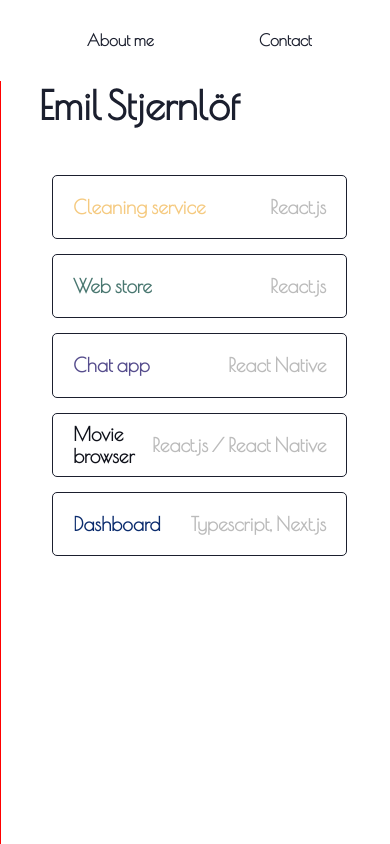
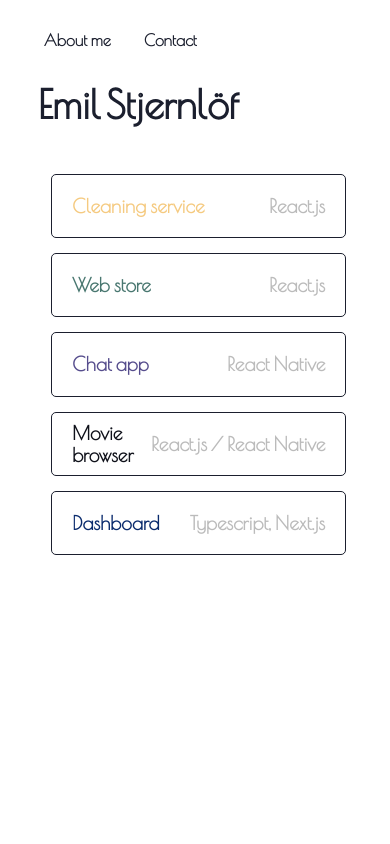
Before and after one commit to starleafer/My-portfolio, a React (Vite) app: page /My-portfolio/about in a window 390 px wide. Both pictures are taken after a click on the button "Home". Built offline with nearby package versions, Linux system fonts and the light colour scheme; a web font is replaced by a local one.

Commit message:
Refine mobile responsiveness for CustomButton, HeaderMenu, and Mainpage components
- Adjusted CustomButton width and text wrapping for mobile
- Updated CopyAlert styling for mobile view
- Modified HeaderMenu button container alignment
- Removed debug border from Mainpage

```diff
--- a/src/components/CustomButton.jsx
+++ b/src/components/CustomButton.jsx
@@ -258,8 +258,9 @@ const Button = styled.button`
   }
 
   @media (max-width: 768px) and (min-width: 321px) {
-    width: ${(props) => (props.small ? "4rem" : "9rem")};
+    width: ${(props) => (props.small ? "4rem" : "auto")};
     padding: 1.3vw;
+    text-wrap: nowrap;
     border: 1px solid
       ${(props) =>
         props.invertedColors
@@ -291,12 +292,15 @@ const CopyAlert = styled.div`
   &.clicked {
     animation: ${slideAndFadeOut} 2s forwards;
 
-    @media (max-width: 768px) {
+    @media (max-width: 768px) and (min-width: 321px) {
       animation: ${slideAndFadeOutMobile} 1.5s forwards;
-      height: 3.5vh;
-      padding: 6px;
+      width: 80px;
+      height: 25px;
+      padding: 4px;
       left: 100%;
       margin-left: 1em;
+      font-size: .8rem;
+
     }
 
     &::before {
--- a/src/components/HeaderMenu.jsx
+++ b/src/components/HeaderMenu.jsx
@@ -158,7 +158,8 @@ const ButtonContainer = styled.div`
 
   @media (max-width: 768px) and (min-width: 321px) {
     align-items: center;
-    justify-content: center;
+    justify-content: flex-start;
+    margin-left: 30px;
     position: absolute;
     background-color: ${(props) => props.backgroundColor};
     z-index: 100;
--- a/src/components/pages/Mainpage.jsx
+++ b/src/components/pages/Mainpage.jsx
@@ -115,7 +115,6 @@ const MainContainer = styled.div`
   @media (max-width: 480px) {
     width: 100vw;
     height: 100vh;
-    border: 1px solid red;
   }
 `;
 
```
